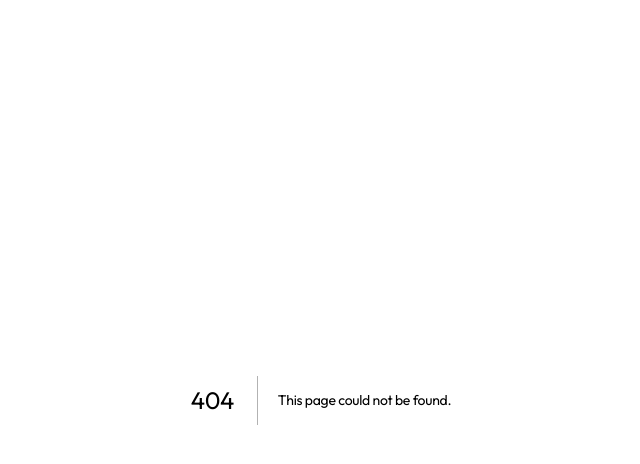
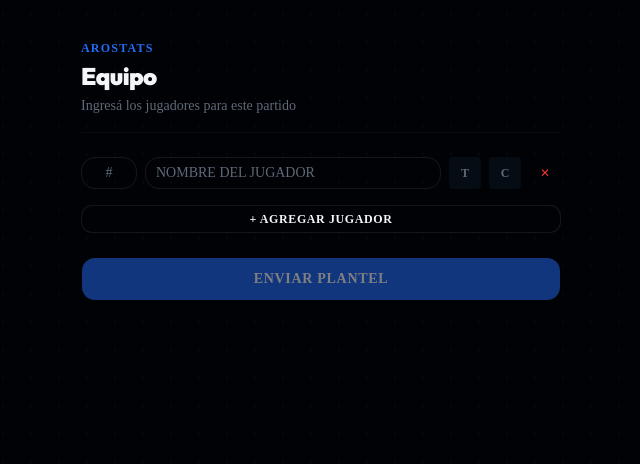
Before and after one commit to kevalty/aerostats, a Next.js app: page /roster/1/1 in a window 1280 px wide. Before the commit this address had no page. Shown: the top 464 px of the page, without its empty margins (319-959 px from the left). Built offline with nearby package versions, Linux system fonts and the light colour scheme; no server answers; the database is empty.

Commit message:
feat: add public coach roster page at /roster/[matchId]/[teamId]

```diff
--- /dev/null
+++ b/app/roster/[matchId]/[teamId]/page.tsx
@@ -0,0 +1,173 @@
+'use client'
+
+import { useState, useEffect } from 'react'
+import { useParams } from 'next/navigation'
+import { Button } from '@/components/ui/button'
+import { Input } from '@/components/ui/input'
+import { getCoachRosterSubmission, upsertCoachRoster } from '@/lib/supabase/queries'
+import type { CoachRosterPlayer } from '@/types'
+
+function emptyPlayer(): CoachRosterPlayer {
+  return { nombre: '', numero: 0, is_starter: false, is_captain: false }
+}
+
+export default function CoachRosterPage() {
+  const { matchId, teamId } = useParams<{ matchId: string; teamId: string }>()
+  const [teamName, setTeamName] = useState<string>('')
+  const [players, setPlayers] = useState<CoachRosterPlayer[]>([emptyPlayer()])
+  const [submitted, setSubmitted] = useState(false)
+  const [submitting, setSubmitting] = useState(false)
+  const [loading, setLoading] = useState(true)
+
+  useEffect(() => {
+    async function load() {
+      try {
+        const { supabase } = await import('@/lib/supabase/client')
+        const { data: team } = await supabase
+          .from('tournament_teams')
+          .select('nombre')
+          .eq('id', teamId)
+          .single()
+        if (team) setTeamName(team.nombre)
+
+        const existing = await getCoachRosterSubmission(matchId, teamId)
+        if (existing && existing.length > 0) setPlayers(existing)
+      } catch (e) {
+        console.error(e)
+      } finally {
+        setLoading(false)
+      }
+    }
+    load()
+  }, [matchId, teamId])
+
+  function updatePlayer(index: number, patch: Partial<CoachRosterPlayer>) {
+    setPlayers((prev) => prev.map((p, i) => (i === index ? { ...p, ...patch } : p)))
+  }
+
+  function addPlayer() {
+    setPlayers((prev) => [...prev, emptyPlayer()])
+  }
+
+  function removePlayer(index: number) {
+    setPlayers((prev) => prev.filter((_, i) => i !== index))
+  }
+
+  function toggleCaptain(index: number) {
+    setPlayers((prev) =>
+      prev.map((p, i) => ({ ...p, is_captain: i === index ? !p.is_captain : false }))
+    )
+  }
+
+  async function handleSubmit() {
+    const valid = players.filter((p) => p.nombre.trim() && p.numero > 0)
+    if (valid.length === 0) return
+    setSubmitting(true)
+    try {
+      await upsertCoachRoster(matchId, teamId, valid)
+      setSubmitted(true)
+    } catch (e) {
+      console.error(e)
+    } finally {
+      setSubmitting(false)
+    }
+  }
+
+  const startersCount = players.filter((p) => p.is_starter).length
+
+  if (loading) {
+    return (
+      <main className="min-h-screen flex items-center justify-center">
+        <p className="text-muted-foreground text-sm uppercase tracking-widest">Cargando...</p>
+      </main>
+    )
+  }
+
+  return (
+    <main className="min-h-screen p-4 max-w-lg mx-auto">
+      <header className="pt-6 mb-6 border-b border-border/40 pb-4">
+        <p className="text-xs font-semibold uppercase tracking-widest text-primary mb-1">AroStats</p>
+        <h1 className="text-2xl font-black tracking-tight">{teamName || 'Equipo'}</h1>
+        <p className="text-sm text-muted-foreground mt-1">Ingresá los jugadores para este partido</p>
+      </header>
+
+      {submitted && (
+        <div className="rounded-xl border border-primary/40 bg-primary/5 p-4 mb-6 text-center">
+          <p className="text-sm font-semibold text-primary">Plantel enviado ✓</p>
+          <p className="text-xs text-muted-foreground mt-1">Podés actualizar y re-enviar en cualquier momento</p>
+        </div>
+      )}
+
+      <div className="space-y-2 mb-4">
+        {players.map((p, i) => (
+          <div key={i} className="flex items-center gap-2">
+            <Input
+              className="w-14 text-center font-mono"
+              placeholder="#"
+              value={p.numero === 0 ? '' : String(p.numero)}
+              onChange={(e) => {
+                const n = parseInt(e.target.value.replace(/\D/g, '').slice(0, 2))
+                updatePlayer(i, { numero: isNaN(n) ? 0 : n })
+              }}
+              type="text"
+              inputMode="numeric"
+            />
+            <Input
+              className="flex-1 uppercase"
+              placeholder="Nombre del jugador"
+              value={p.nombre}
+              onChange={(e) => updatePlayer(i, { nombre: e.target.value })}
+            />
+            <button
+              onClick={() => updatePlayer(i, { is_starter: !p.is_starter })}
+              disabled={!p.is_starter && startersCount >= 5}
+              className={`w-8 h-8 rounded text-xs font-bold flex-shrink-0 transition-colors ${
+                p.is_starter
+                  ? 'bg-primary text-primary-foreground'
+                  : 'bg-muted text-muted-foreground hover:bg-muted/80'
+              } disabled:opacity-40`}
+              title="Titular"
+            >
+              T
+            </button>
+            <button
+              onClick={() => toggleCaptain(i)}
+              disabled={!p.is_captain && players.some((x) => x.is_captain)}
+              className={`w-8 h-8 rounded text-xs font-bold flex-shrink-0 transition-colors ${
+                p.is_captain
+                  ? 'bg-primary text-primary-foreground'
+                  : 'bg-muted text-muted-foreground hover:bg-muted/80'
+              } disabled:opacity-40`}
+              title="Capitán"
+            >
+              C
+            </button>
+            <button
+              onClick={() => removePlayer(i)}
+              className="w-8 h-8 rounded text-xs text-destructive hover:bg-destructive/10 flex-shrink-0"
+            >
+              ✕
+            </button>
+          </div>
+        ))}
+      </div>
+
+      <Button
+        variant="outline"
+        size="sm"
+        className="w-full mb-6 text-xs uppercase tracking-wider font-semibold"
+        onClick={addPlayer}
+      >
+        + Agregar Jugador
+      </Button>
+
+      <Button
+        className="w-full h-11 font-bold uppercase tracking-wider"
+        onClick={handleSubmit}
+        disabled={submitting || players.filter((p) => p.nombre.trim() && p.numero > 0).length === 0}
+      >
+        {submitting ? 'Enviando...' : 'Enviar plantel'}
+      </Button>
+    </main>
+  )
+}
```
